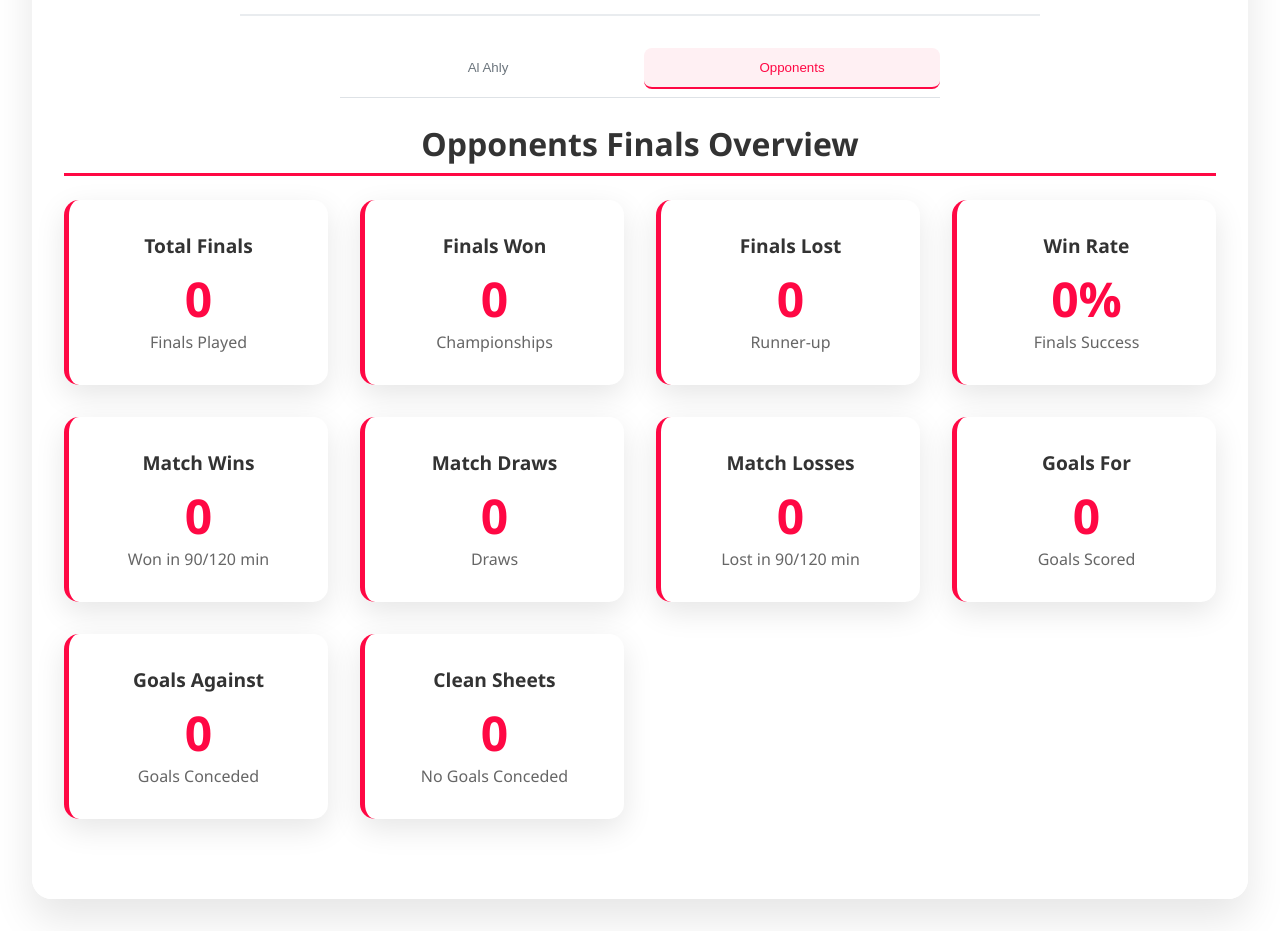
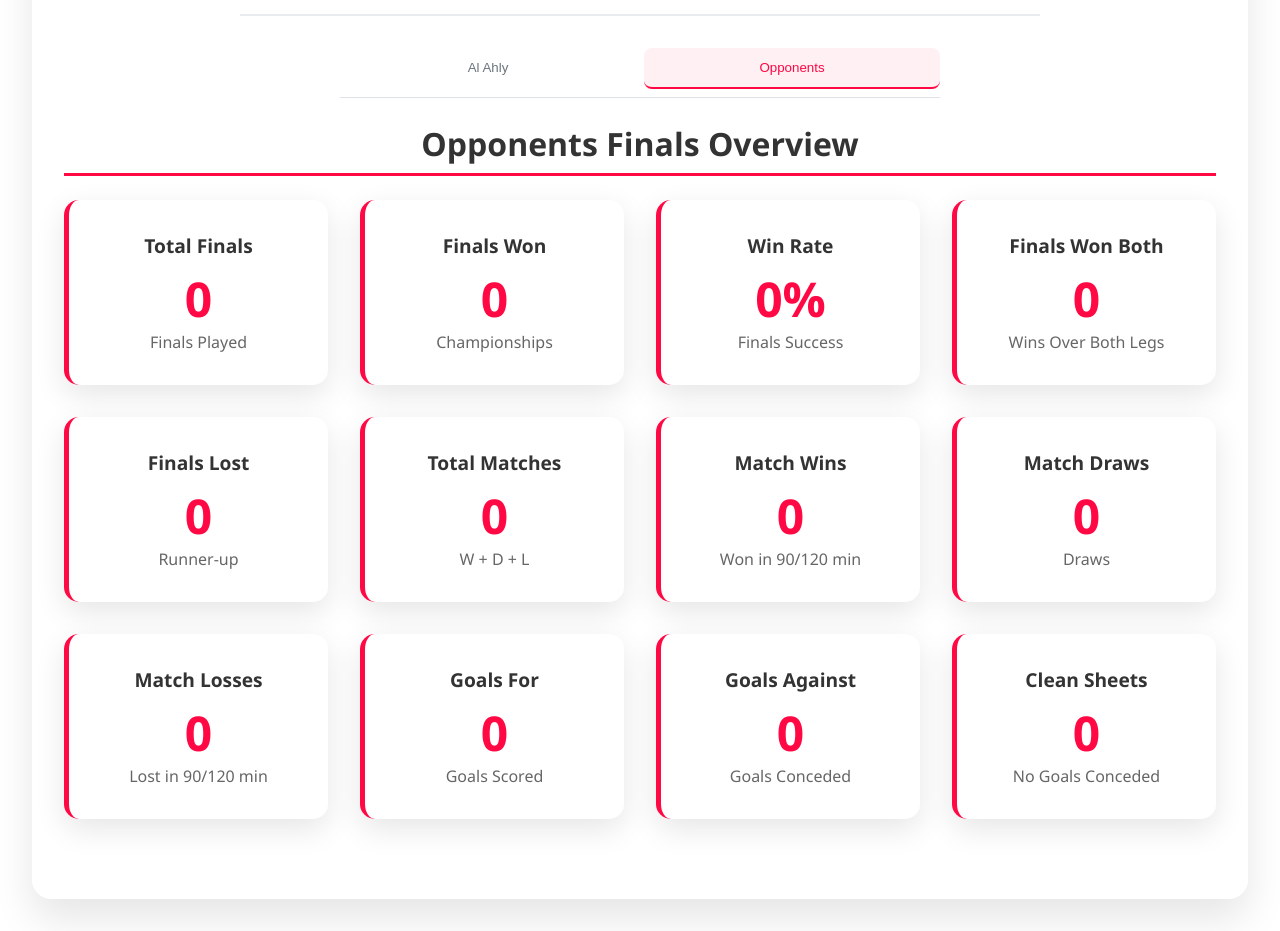
Before and after one commit to MEDSABRY98/FDBASE, a Flask app: page /al-ahly-finals in a window 1280 px wide, after a click on "Opponents". Shown: the part 862-1793 px from the top of the page. Run offline with Flask 3, Linux system fonts and the light colour scheme.

Commit message:
Align opponent overview cards with Ahly

```diff
--- a/static/al_ahly_finals/al_ahly_finals.js
+++ b/static/al_ahly_finals/al_ahly_finals.js
@@ -706,6 +706,7 @@ function updateFinalsMatchesTable(records) {
 function calculateOpponentStats(records) {
     // Count unique finals won/lost from opponent perspective (inverse of Al Ahly)
     const finalsWonSet = new Set();
+    const finalsWonBothSet = new Set();
     const finalsLostSet = new Set();
 
     records.forEach(record => {
@@ -713,9 +714,13 @@ function calculateOpponentStats(records) {
         const wlFinal = record['W-L FINAL'];
 
         if (matchId && wlFinal) {
-            if (wlFinal.toUpperCase() === 'L') {
+            const wlFinalUpper = wlFinal.toUpperCase().trim();
+            if (wlFinalUpper === 'L' || wlFinalUpper === 'LE') {
                 finalsWonSet.add(matchId); // Opponents win when Ahly loses
-            } else if (wlFinal.toUpperCase() === 'W') {
+                if (wlFinalUpper === 'LE') {
+                    finalsWonBothSet.add(matchId);
+                }
+            } else if (wlFinalUpper === 'W' || wlFinalUpper === 'WE') {
                 finalsLostSet.add(matchId); // Opponents lose when Ahly wins
             }
         }
@@ -775,6 +780,7 @@ function calculateOpponentStats(records) {
         matchLosses,
         matchDraws,
         winRate,
+        finalsWonBoth: finalsWonBothSet.size,
         totalGoalsFor,
         totalGoalsAgainst,
         cleanSheets
@@ -785,13 +791,16 @@ function calculateOpponentStats(records) {
  * Update opponent overview cards
  */
 function updateOpponentOverviewCards(stats) {
+    const totalMatchOutcomes = stats.matchWins + stats.matchDraws + stats.matchLosses;
     document.getElementById('opponent-total-finals').textContent = stats.totalMatches;
     document.getElementById('opponent-finals-won').textContent = stats.finalsWon;
+    document.getElementById('opponent-finals-won-both').textContent = stats.finalsWonBoth;
     document.getElementById('opponent-finals-lost').textContent = stats.finalsLost;
     document.getElementById('opponent-match-wins').textContent = stats.matchWins;
     document.getElementById('opponent-match-losses').textContent = stats.matchLosses;
     document.getElementById('opponent-match-draws').textContent = stats.matchDraws;
     document.getElementById('opponent-win-rate').textContent = stats.winRate + '%';
+    document.getElementById('opponent-total-match-outcomes').textContent = totalMatchOutcomes;
     document.getElementById('opponent-goals-for').textContent = stats.totalGoalsFor;
     document.getElementById('opponent-goals-against').textContent = stats.totalGoalsAgainst;
     document.getElementById('opponent-clean-sheets').textContent = stats.cleanSheets;
--- a/templates/al_ahly_finals.html
+++ b/templates/al_ahly_finals.html
@@ -1178,6 +1178,18 @@
                                 <p class="finals-stat-label">Championships</p>
                             </div>
 
+                                <div class="finals-stat-card">
+                                    <h3>Win Rate</h3>
+                                    <p class="finals-stat-value" id="opponent-win-rate">0%</p>
+                                    <p class="finals-stat-label">Finals Success</p>
+                                </div>
+
+                                <div class="finals-stat-card">
+                                    <h3>Finals Won Both</h3>
+                                    <p class="finals-stat-value" id="opponent-finals-won-both">0</p>
+                                    <p class="finals-stat-label">Wins Over Both Legs</p>
+                                </div>
+
                             <div class="finals-stat-card">
                                 <h3>Finals Lost</h3>
                                 <p class="finals-stat-value" id="opponent-finals-lost">0</p>
@@ -1185,9 +1197,9 @@
                             </div>
 
                             <div class="finals-stat-card">
-                                <h3>Win Rate</h3>
-                                <p class="finals-stat-value" id="opponent-win-rate">0%</p>
-                                <p class="finals-stat-label">Finals Success</p>
+                                    <h3>Total Matches</h3>
+                                    <p class="finals-stat-value" id="opponent-total-match-outcomes">0</p>
+                                    <p class="finals-stat-label">W + D + L</p>
                             </div>
 
                             <div class="finals-stat-card">
```
